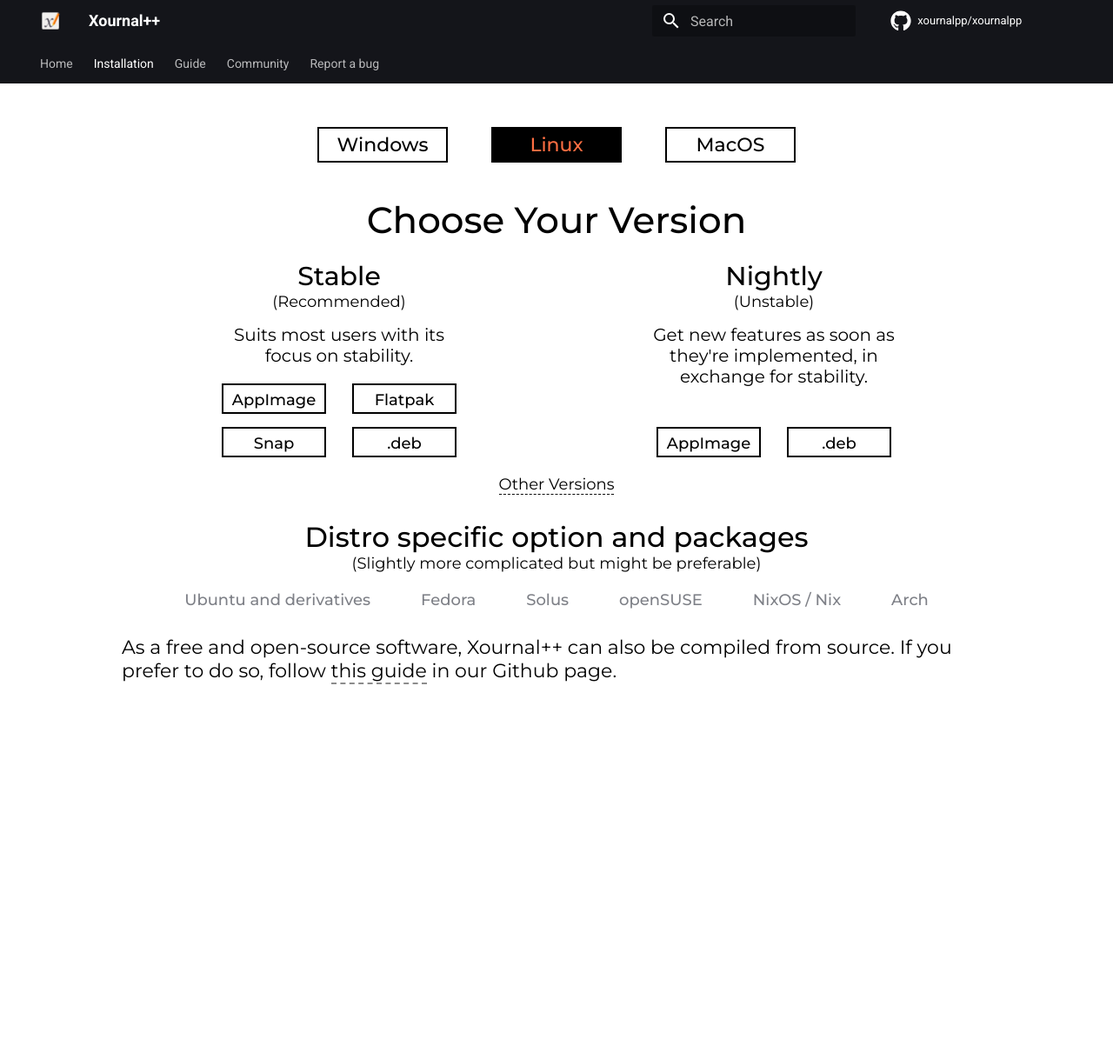
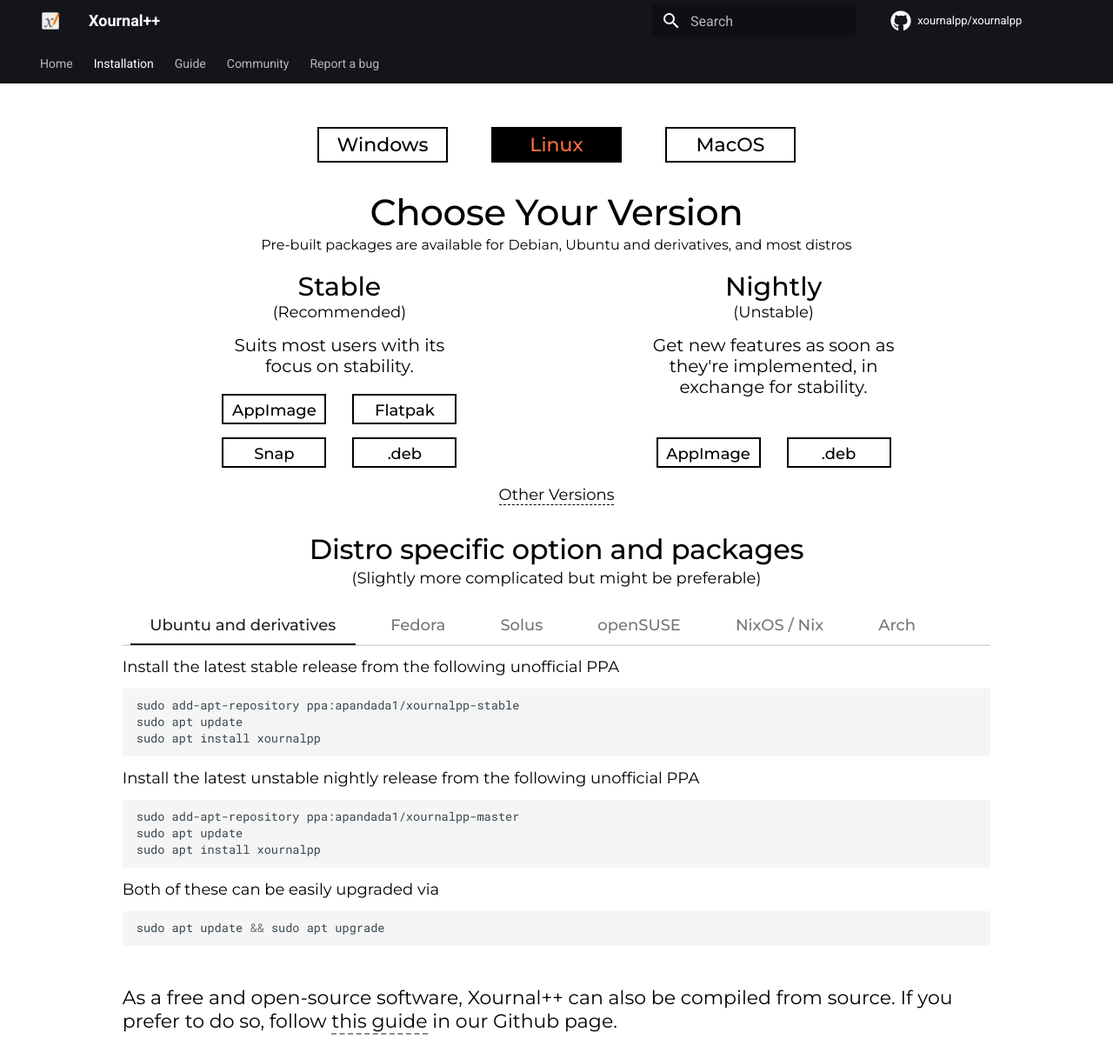
Before and after one commit to xournalpp/xournalpp.github.io, an MkDocs documentation site: the page built from docs/installation/linux.md, in a window 1280 px wide and 1218 px high. Shown: the whole window at 87% size. Built offline with MkDocs 1.6.1 and Material for MkDocs 9.7.7, drawn with Linux system fonts in a browser that asks for light colours; comment, search, counter and statistics services are not loaded; the version menu is left out.

Commit message:
Simplify installation page styling

````diff
--- a/docs/installation/linux.md
+++ b/docs/installation/linux.md
@@ -6,6 +6,8 @@ hide:
   - toc
 os_button: linux
 compile_guide: https://github.com/xournalpp/xournalpp/blob/master/readme/LinuxBuild.md
+
+choose_subtitle: "Pre-built packages are available for Debian, Ubuntu and derivatives, and most distros"
 
 version_class: linux
 versions:
@@ -33,14 +35,14 @@ versions:
 
 === "Ubuntu and derivatives"
 
-    Install the latest stable release from the following unofficial ppa
+    Install the latest stable release from the following unofficial PPA
     ```bash
     sudo add-apt-repository ppa:apandada1/xournalpp-stable
     sudo apt update
     sudo apt install xournalpp
     ```
 
-    Install the latest unstable nightly release from the following unofficial ppa
+    Install the latest unstable nightly release from the following unofficial PPA
     ```bash
     sudo add-apt-repository ppa:apandada1/xournalpp-master
     sudo apt update
--- a/overrides/installation/installation.css
+++ b/overrides/installation/installation.css
@@ -32,8 +32,8 @@
     margin-left: auto;
     margin-right: auto;
     max-width: 1000px;
-    padding-top: 50px;
     width: 80%;
+    line-height: initial;
 }
 
 .installation > * {
@@ -42,9 +42,7 @@
     margin-bottom: 30px;
 }
 
-.OS-selection {
-    margin-bottom: 40px;
-}
+/* "Choose Your Version" */
 
 .title-container {
     text-align: center;
@@ -62,16 +60,20 @@
     font-weight: 500;
 }
 
+.installation .subtitle {
+    font-size: 18px;
+}
+
+/* container for Windows, Linux, MacOS buttons */
+
 .OS-selection .title {
     font-size: 36px;
 }
 
+/* container for download buttons */
+
 .version-selection .title {
     font-size: 42px;
-}
-
-.installation .subtitle {
-    font-size: 18px;
 }
 
 .installation .mobile-button-container, .installation .OS-option-container{
@@ -127,6 +129,8 @@ a.mobile-option {
     margin-left: auto;
     margin-right: auto;
 }
+
+/* styles for individual "versions" */
 
 .version {
     /* border: solid 2px black;
@@ -203,6 +207,8 @@ a.mobile-option {
     font-size: 18px;
 }
 
+/* installation instructions */
+
 .installation-guide p{
     font-size: 24px;
 }
@@ -223,6 +229,8 @@ a.mobile-option {
     margin-bottom: 20px;
 }
 
+/* Linux distro tab styles */
+
 .distro-specific-installation .title {
     font-size: 32px;
 }
@@ -236,53 +244,18 @@ a.mobile-option {
 }
 
 .tabbed-set {
-    display: flex;
-    flex-grow: 1;
-    flex-wrap: wrap;
     justify-content: center;
-    position: relative;
     width: 100%;
-}
-
-.tabbed-set {
-    display: flex;
-    position: relative;
-    flex-wrap: wrap;
-}
-
-.tabbed-set .highlight {
-    background: #ddd;
-}
-
-.tabbed-set .tabbed-content {
-    display: none;
-    order: 99;
-    width: 100%;
+    line-height: 1;
 }
 
 .tabbed-set label {
-    color: #7e8087;
-    cursor: pointer;
-    font-size: 120%;
     margin: 0 0.5em;
-    padding: 10px 20px;
-    transition: all 0.2s;
-    width: auto;
-}
-
-.tabbed-set input {
-    position: absolute;
-    opacity: 0;
 }
 
 .tabbed-set input:nth-child(n+1):checked + label {
-    color: var(--md-accent-fg-color);
     border-bottom: solid 3px var(--md-accent-fg-color);
     padding-bottom: 7px;
-}
-
-.tabbed-set input:nth-child(n+1):checked + label + .tabbed-content {
-    display: block;
 }
 
 .tabbed-content {
@@ -292,36 +265,14 @@ a.mobile-option {
 
 .tabbed-content p {
     font-size: 18px;
-    margin-bottom: 10px;
-}
-
-.instruction {
-    margin-bottom: 20px;
-}
-
-.instruction:last-child {
-    margin-bottom: 0;
-}
-
-.distro-list div.highlight {
-    background-color: #f5f5f5;
-    padding: 10px 15px;
-}
-
-.distro-list pre {
-    margin: 0;
-}
-
-.distro-list code {
-    font-size: 16px;
-    line-height: 20px;
 }
 
 .distro-list .tabbed-set label {
     font-size: 18px;
     font-weight: 500;
-    width: auto;
 }
+
+/* Link style */
 
 .compiling-guide-link {
     font-size: 22px;
@@ -334,7 +285,3 @@ a.mobile-option {
 .guide-link, .other-version-link a {
     transition: all 0.2s;
 }
-
-.guide-link:hover, .other-version-link a:hover {
-    color: var(--md-accent-fg-color);
-}
--- a/overrides/installation/installation.html
+++ b/overrides/installation/installation.html
@@ -9,9 +9,7 @@
 -->
 {% endblock %}
 
-{% block tabs %}
-
-{{ super() }}
+{% block content %}
 
 {% import 'installation/download-links.md' as downloads %}
 
@@ -39,6 +37,9 @@
     <div class="version-selection">
         <div class="title-container">
             <h1 class="title">Choose Your Version</h1>
+            {% if page.choose_subtitle is not none %}
+            <p>{{ page.meta.choose_subtitle }}</p>
+            {% endif %}
         </div>
         <div class="version-option-container">
             {% for ver in page.meta.versions %}
@@ -102,5 +103,4 @@
 </div>
 {% endblock %}
 
-{% block content %}{% endblock %}
 {% block footer %}{% endblock %}
````
Also changed, not shown: docs/installation/windows.md (+1 -1 lines).
